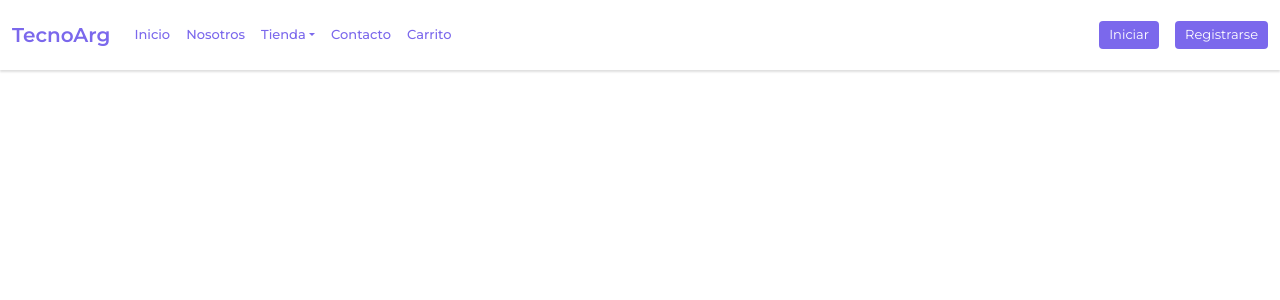
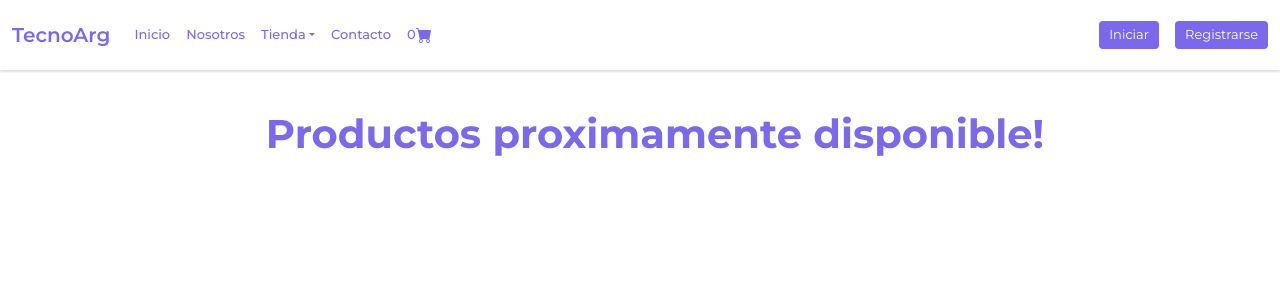
Before and after one commit to TadeMaddonni/ecomm-tadeomaddonni, a React (Create React App) app: page / in a window 1280 px wide. Shown: the top 300 px of the page. Built offline with nearby package versions, Linux system fonts and the light colour scheme.

Commit message:
cartIcon & list container

```diff
--- a/src/App.css
+++ b/src/App.css
@@ -86,6 +86,14 @@
   background-color: #7B68EC;
   font-weight: 600;
 }
+.cartBtn{
+  display: flex;
+  align-items: center;
+}
+.cartIcon{
+  fill: #7B68EC;
+  padding-bottom: 3px;
+}
 
 .btn {
   color: #fff;
@@ -158,3 +166,17 @@
     margin-right: 15px !important;
   }
 }
+
+
+/* Item list container */
+
+.listContainer{
+  padding-left: 30px;
+  margin-top: 40px;
+}
+
+.listTitle{
+  font-weight: 700;
+  text-align: center;
+  color: #7B68EC;
+}
--- a/src/App.js
+++ b/src/App.js
@@ -1,12 +1,14 @@
 import 'bootstrap/dist/css/bootstrap.min.css';
-import Header from './components/header.jsx'
+import Navbar from './components/NavBar.jsx'
+import ItemListContainer from './components/ItemListContainer.jsx';
 import './App.css';
 
 
 function App() {
   return (
     <div className="App">
-      <Header />
+      <Navbar />
+      <ItemListContainer />
     </div>
   );
 }
--- /dev/null
+++ b/src/components/CartWidget.jsx
@@ -0,0 +1,9 @@
+
+export default function CartWidget () {
+
+    return(
+        <svg className="cartIcon" xmlns="http://www.w3.org/2000/svg" width="16" height="16" fill="currentColor" class="bi bi-cart-fill" viewBox="0 0 16 16">
+            <path d="M0 1.5A.5.5 0 0 1 .5 1H2a.5.5 0 0 1 .485.379L2.89 3H14.5a.5.5 0 0 1 .491.592l-1.5 8A.5.5 0 0 1 13 12H4a.5.5 0 0 1-.491-.408L2.01 3.607 1.61 2H.5a.5.5 0 0 1-.5-.5zM5 12a2 2 0 1 0 0 4 2 2 0 0 0 0-4zm7 0a2 2 0 1 0 0 4 2 2 0 0 0 0-4zm-7 1a1 1 0 1 1 0 2 1 1 0 0 1 0-2zm7 0a1 1 0 1 1 0 2 1 1 0 0 1 0-2z"/>
+        </svg>
+    )
+}
--- /dev/null
+++ b/src/components/ItemListContainer.jsx
@@ -0,0 +1,12 @@
+const ItemListContainer = () => {
+
+    return(
+        <div className="listContainer">
+            <h1 className="listTitle">
+                Productos proximamente disponible!
+            </h1>
+        </div>
+    )
+}
+
+export default ItemListContainer;
--- a/src/components/header.jsx
+++ b/src/components/NavBar.jsx
@@ -1,6 +1,8 @@
+import cartWidget from './CartWidget.jsx'
 import '../App.css';
+import CartWidget from './CartWidget.jsx';
 
-function Header () {
+function Navbar () {
 
     return(
             <nav className="navbar navbar-expand-lg bg-light">
@@ -21,7 +23,7 @@
                                 </li>
 
                                 <li className="nav-item dropdown">
-                                    <a className="nav-link dropdown-toggle" href="#" id="navbarDropdown" role="button" data-bs-toggle="dropdown" aria-expanded="false">
+                                    <a className="nav-link dropdown-toggle" href="index.html" id="navbarDropdown" role="button" data-bs-toggle="dropdown" aria-expanded="false">
                                     Tienda
                                     </a>
                                     <ul className="dropdown-menu" aria-labelledby="navbarDropdown">
@@ -35,8 +37,8 @@
                                 </li>
 
                                 <li className="nav-item">
-                                    <button type="button" className="no-btn nav-link">
-                                        Carrito
+                                    <button type="button" className="no-btn nav-link cartBtn">
+                                        <span>0</span><CartWidget />
                                     </button>
                                 </li>
                             </ul>
@@ -79,4 +81,4 @@
     )
 }
 
-export default Header;
+export default Navbar;
```
